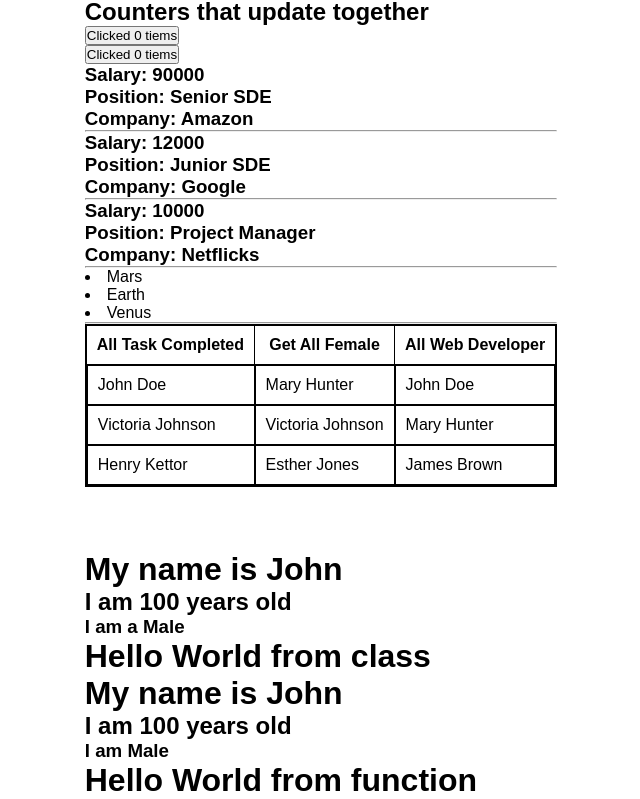
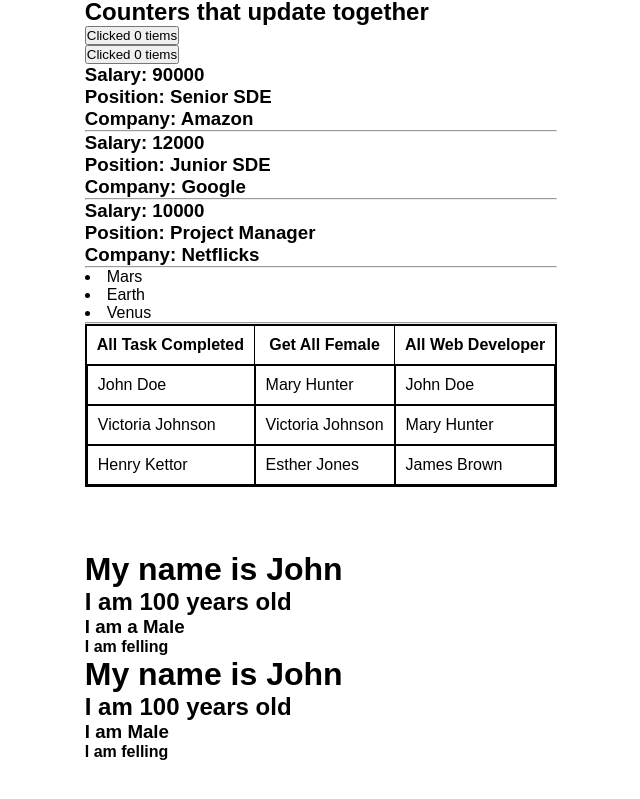
Before and after one commit to nimely111/React-Coding-snippet, a React (Vite) app: page / in a window 1280 px wide. Shown: the part 294-1093 px from the top of the page, without its empty margins (319-959 px from the left). After the commit the page ends 1055 px from the top, so only its background shows below. Built offline with nearby package versions, Linux system fonts and the light colour scheme.

Commit message:
modified the both component

```diff
--- a/src/react101/CompareClassToFunction.jsx
+++ b/src/react101/CompareClassToFunction.jsx
@@ -18,7 +18,7 @@ import React, { Component } from 'react'
         <h1>My name is {name} </h1>
         <h2>I am {age} years old</h2>
         <h3>I am a {isMale? "Male" : "Female"} </h3>
-        <h1>Hello World from class</h1>
+        <h4>I am felling {this.props.emotion}</h4>
       </div>
     )
     return (
--- a/src/react101/CompareFunctionToClass.jsx
+++ b/src/react101/CompareFunctionToClass.jsx
@@ -14,7 +14,8 @@ function CompareFunctionToClass(props) {
       <h1>My name is {name} </h1>
       <h2>I am {age} years old</h2>
       <h3>I am {isMale ? "Male" : "Female"} </h3>
-      <h1>Hello World from function</h1>
+      <h4>I am felling {props.emotion}</h4>
+
     </div>
   )
 }
```
